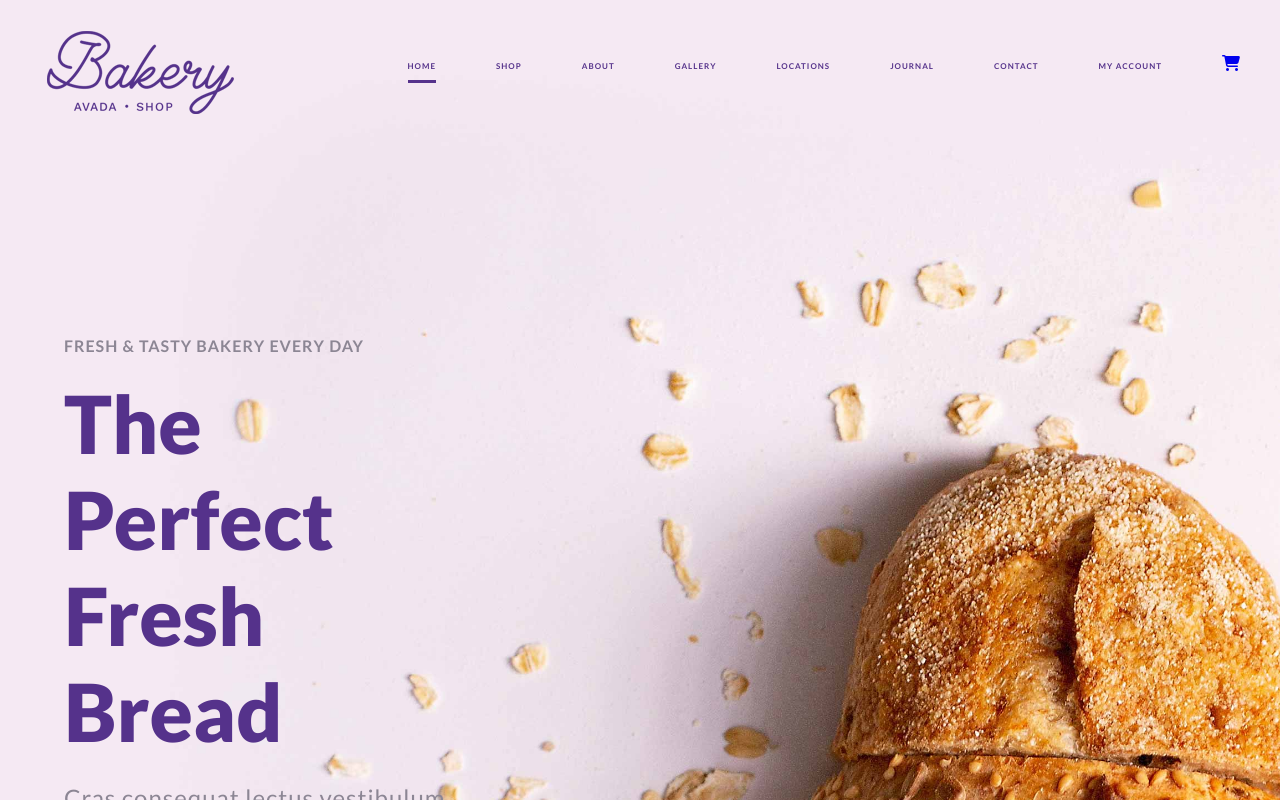
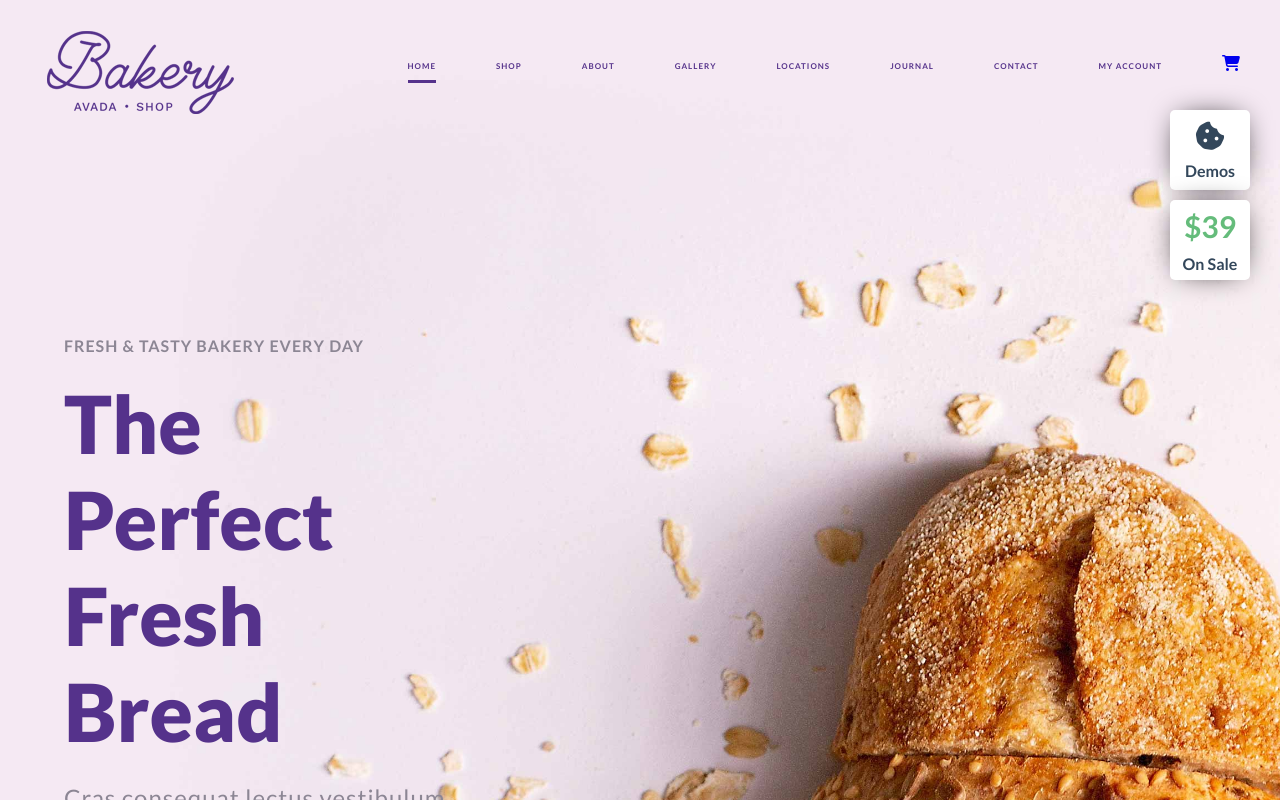
Before and after one commit to matteopoliti/proj-html-vuejs, a Vue app: page / in a window 1280 px wide. Shown: the top 800 px of the page. Built offline with nearby package versions, Linux system fonts and the light colour scheme.

Commit message:
Feat(header): added demos and on sale button

```diff
--- a/src/components/header/AppHeader.vue
+++ b/src/components/header/AppHeader.vue
@@ -20,6 +20,17 @@
                 euismod nisl varius. Aliquam erat volutpat. Nullam quis sagittis nibh ac nulla id orci tempor.
             </p>
             <a href="../main/OurProducts.vue" class="btnWhite">Explore our products</a>
+        </div>
+
+        <div class="stickyButton">
+            <div class="demos">
+                <i class="fa-solid fa-cookie-bite"></i>
+                <span>Demos</span>
+            </div>
+            <div class="demos">
+                <span class="price">$39</span>
+                <span>On Sale</span>
+            </div>
         </div>
     </header>
 </template>
@@ -84,5 +95,38 @@ header {
         }
 
     }
+
+    .stickyButton {
+        position: fixed;
+        top: 100px;
+        right: 20px;
+
+        .demos {
+            background-color: $colorWhite;
+            border-radius: 5px;
+            color: #33475b;
+            aspect-ratio: 1;
+            width: 80px;
+            margin: 10px;
+            display: flex;
+            justify-content: center;
+            align-items: center;
+            flex-direction: column;
+            gap: 10px;
+            font-weight: bold;
+            box-shadow: 0px 0px 30px -10px #000000;
+            cursor: pointer;
+
+            i {
+                font-size: 30px;
+            }
+
+            .price {
+                color: #65bc7b;
+                font-size: 30px;
+
+            }
+        }
+    }
 }
 </style>
```
